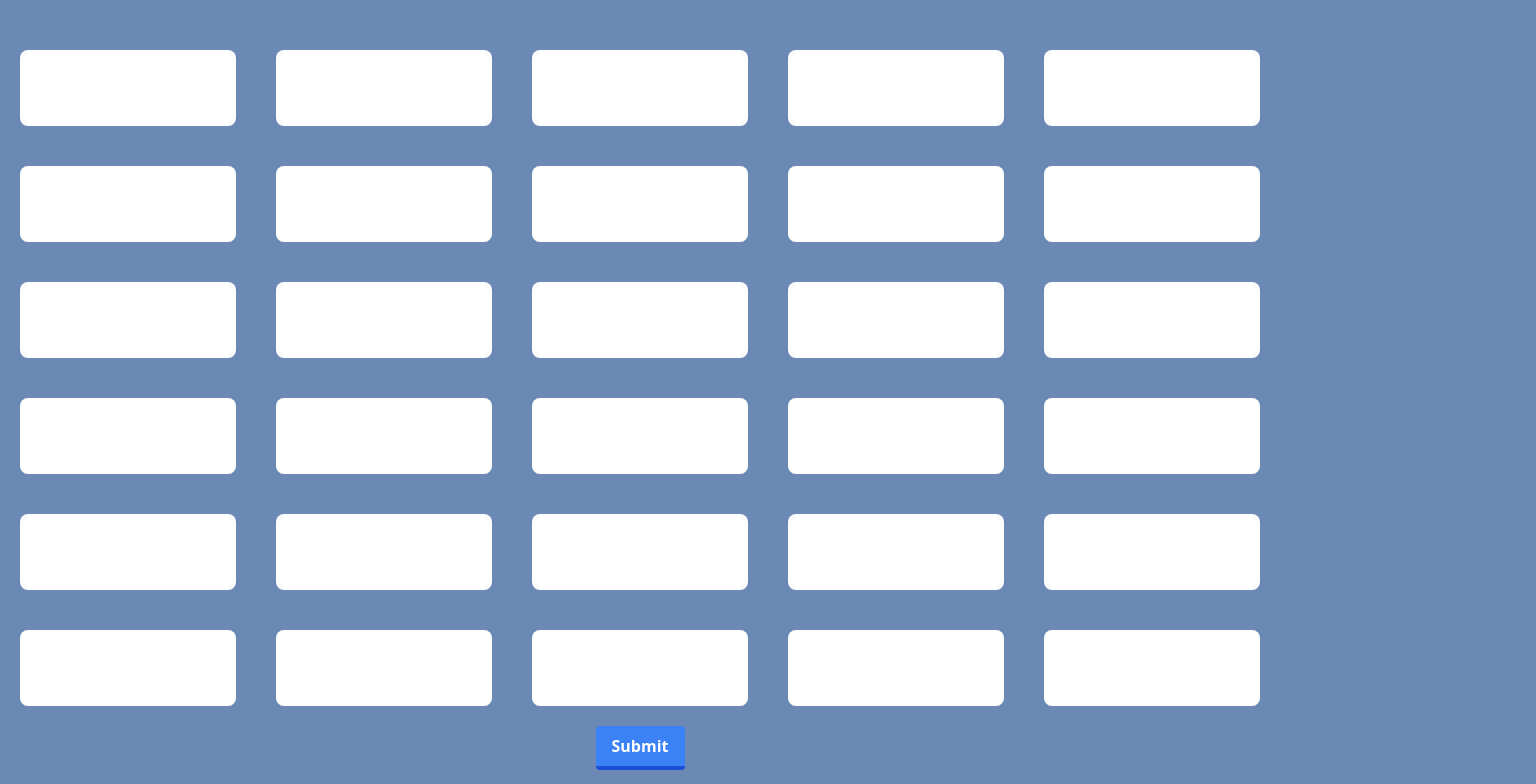
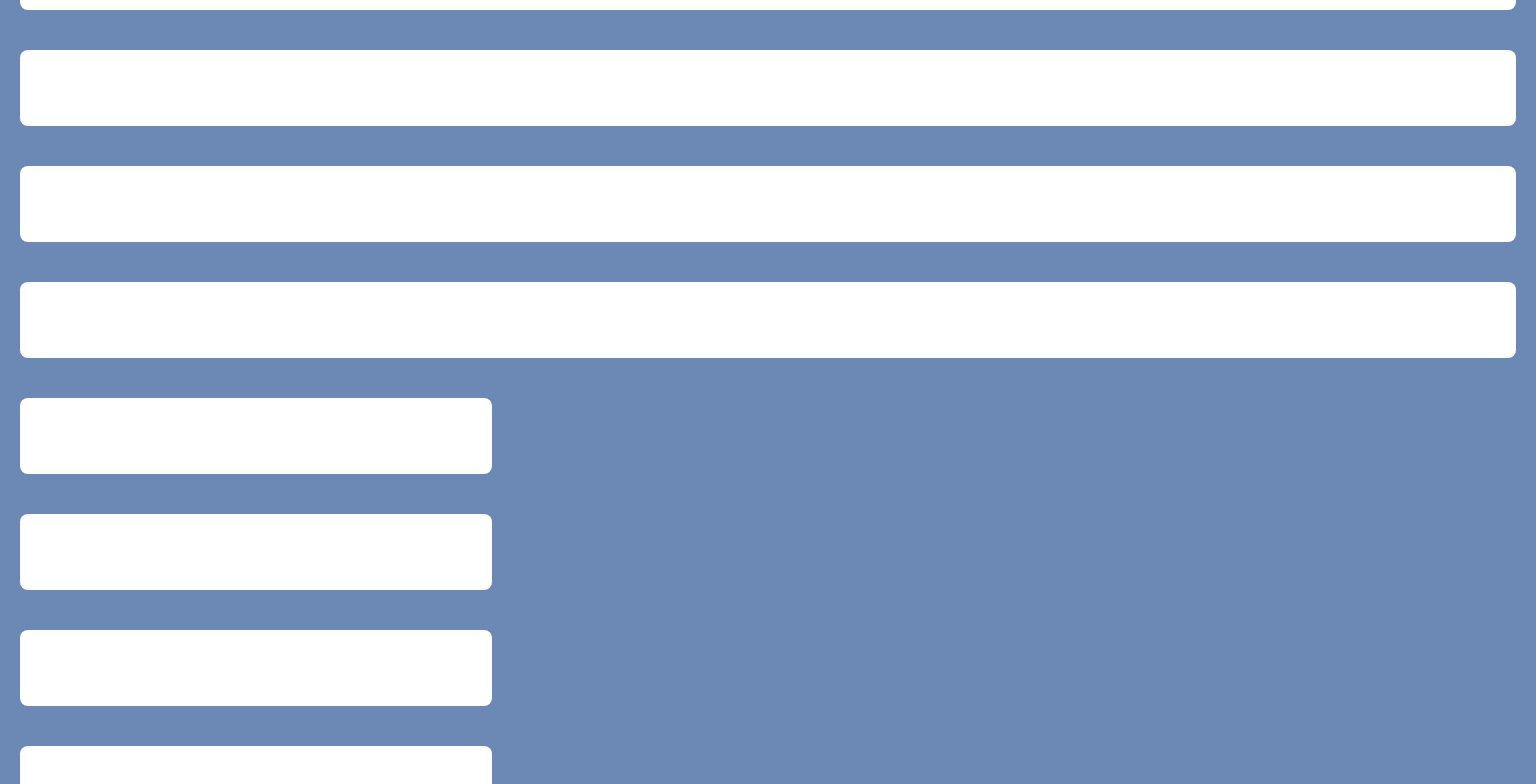
Before and after one commit to Veidz/termo, a React (Vite) app: page / in a window 1280 px wide. Shown: the top 784 px of the page, 1536 px wide, since content can reach past the window. Built offline with nearby package versions, Linux system fonts and the light colour scheme.

Commit message:
attempting to fix problems but its hard

```diff
--- a/src/components/Board/index.jsx
+++ b/src/components/Board/index.jsx
@@ -32,20 +32,28 @@ function Board() {
     setPlayerAnswer(playerPosition);
   };
 
+  const randomIndex = () => Math.floor(Math.random() * 1000000);
+
   return (
     <div className="grid grid-cols-5">
       {/* First Row */}
-      {colorIndex && (
-        colorIndex.map((el) => (
-          <input className={ `${input} ${el[1]}` } value={ el[0] } />
-        ))
-      )}
-      <BoardRow handleChange={ handleChange } />
-      <BoardRow handleChange={ handleChange } />
-      <BoardRow handleChange={ handleChange } />
-      <BoardRow handleChange={ handleChange } />
-      <BoardRow handleChange={ handleChange } />
-      <BoardRow handleChange={ handleChange } />
+      {
+        colorIndex && userInputs && (
+          colorIndex.map((el) => (
+            <input className={ `${input} ${el[1]}` } value={ el[0] } />
+          ))
+        )
+      }
+      {
+        inputsRender && (
+          inputsRender.map(() => (
+            <div key={ randomIndex() }>
+              <BoardRow handleChange={ handleChange } />
+            </div>
+          ))
+        )
+      }
+      {/* <BoardRow handleChange={ handleChange } /> */}
     </div>
   );
 }
```
